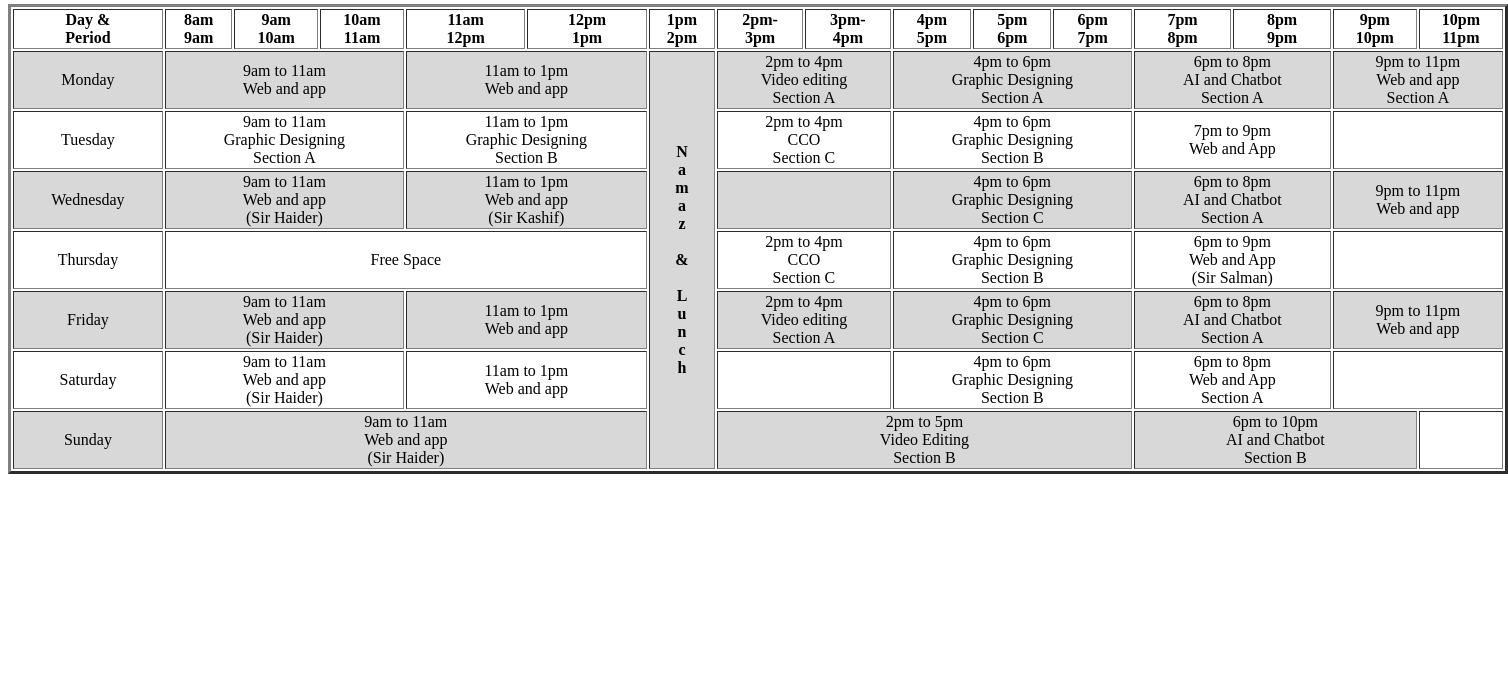
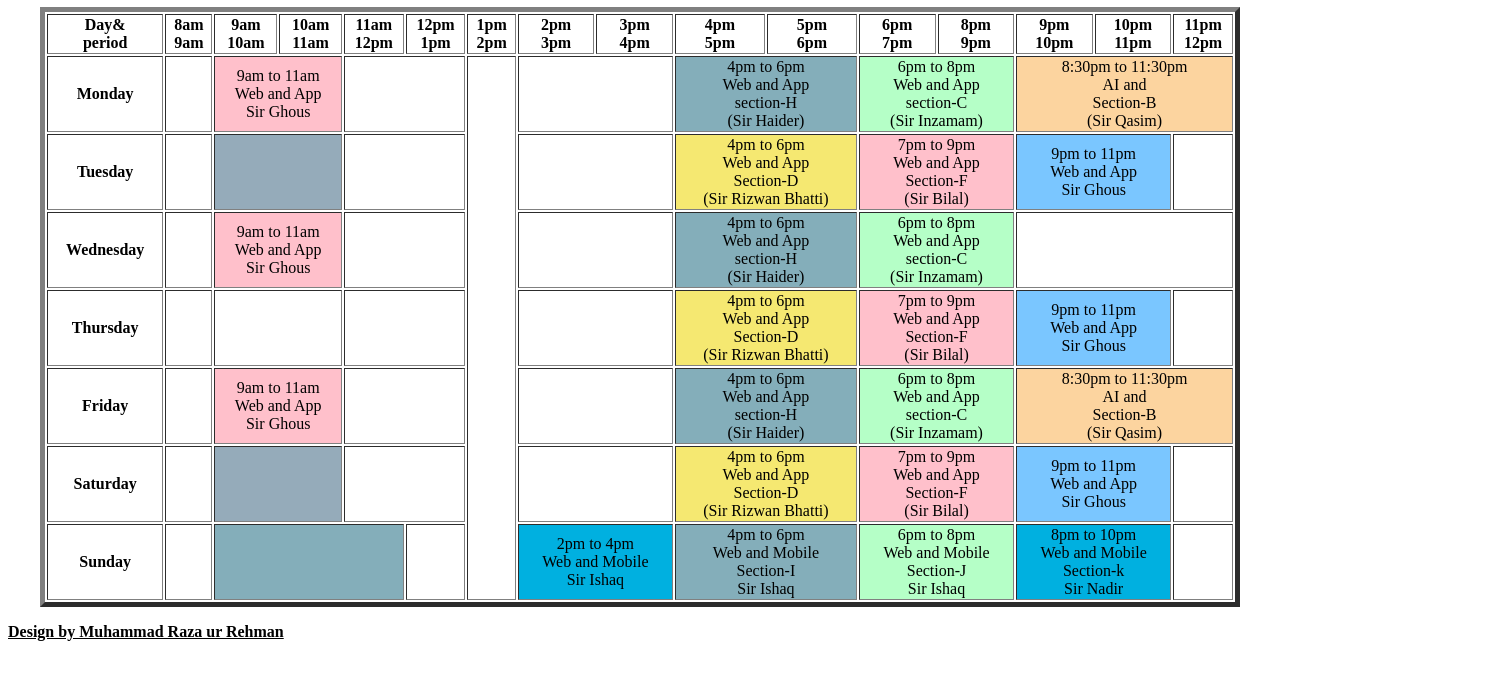
Before and after one commit to Raza-Ur-Rehman/class-schedule, a plain HTML site: page index.html in a window 1280 px wide. Shown: the part 110-800 px from the top of the page, 1508 px wide, since content can reach past the window. Drawn offline with Linux system fonts and the light colour scheme.

Commit message:
aditurium class shedule

```diff
--- a/index.html
+++ b/index.html
@@ -1,104 +1,276 @@
 <!DOCTYPE html>
 <html lang="en">
-
   <head>
     <meta charset="UTF-8" />
+    <meta http-equiv="X-UA-Compatible" content="IE=edge" />
     <meta name="viewport" content="width=device-width, initial-scale=1.0" />
-    <title>lab class schedule</title>
+    <title>Saylani Mass IT Training</title>
   </head>
 
   <body>
-    <!-- header -->
-    <h1 align="center"><u>Saylani Mass IT Training</u></h1>
-    <p align="center">Class Schedule (Lab-1)</p>
-    <!-- table sheet -->
-    <table align="center" border="3" width="1500px">
+    <h1 align="center">
+      Saylani Mass IT Training <br />
+      Class Schedule (Audi)
+    </h1>
+    <table align="center" border="5" width="1200" >
+      <tbody>
         <tr>
-            <th>Day & <br> Period</th>
-            <th>8am<br>9am</th>
-            <th>9am<br>10am</th>
-            <th>10am<br>11am</th>
-            <th>11am<br>12pm</th>
-            <th>12pm<br>1pm</th>
-            <th>1pm<br>2pm</th>
-            <th>2pm-<br>3pm</th>
-            <th>3pm-<br>4pm</t>
-            <th>4pm<br>5pm</th>
-            <th>5pm<br>6pm</th>
-            <th>6pm<br>7pm</th>
-            <th>7pm<br>8pm</th>
-            <th>8pm<br>9pm</th>
-            <th>9pm<br>10pm</th>
-            <th>10pm<br>11pm</th>
+          <th>
+            Day& <br /> period
+          </th>
+          <th>
+            8am <br />
+            9am
+          </th>
+          <th>
+            9am <br />
+            10am
+          </th>
+          <th>
+            10am <br />
+            11am
+          </th>
+          <th>
+            11am <br />
+            12pm
+          </th>
+          <th>
+            12pm <br />
+            1pm
+          </th>
+          <th>
+            1pm <br />
+            2pm
+          </th>
+          <th>
+            2pm <br />
+            3pm
+          </th>
+          <th>
+            3pm <br />
+            4pm
+          </th>
+          <th>
+            4pm <br />
+            5pm
+          </th>
+          <th>
+            5pm <br />
+            6pm
+          </th>
+          <th>
+            6pm <br />
+            7pm
+          </th>
+          <th>
+            8pm <br />
+            9pm
+          </th>
+          <th>
+            9pm <br />
+            10pm
+          </th>
+          <th>
+            10pm <br />
+            11pm
+          </th>
+          <th>
+            11pm <br />
+            12pm
+          </th>
         </tr>
-        <tr align="center" bgcolor="#D8D8D8">
-            <td>Monday</td>
-            <td colspan="3">9am to 11am <br> Web and app</td>
-            <td colspan="2">11am to 1pm <br> Web and app</td>
-            <th rowspan="7">N<br>a<br>m<br>a<br>z <br><br> & <br><br> L<br>u<br>n<br>c<br>h</th>
-            <td colspan="2">2pm to 4pm <br> Video editing <br> Section A</td>
-            <td colspan="3">4pm to 6pm <br> Graphic Designing <br> Section A</td>
-            <td colspan="2">6pm to 8pm <br> AI and Chatbot <br> Section A</td>
-            <td colspan="2">9pm to 11pm <br> Web and app <br> Section A</td>
+        <tr align="center">
+          <th>Monday</th>
+          <td></td>
+          <td bgcolor="pink" colspan="2">
+            9am to 11am <br />
+            Web and App <br />
+            Sir Ghous
+          </td>
+          <td colspan="2"></td>
+          <td rowspan="7"></td>
+          <td colspan="2"></td>
+          <td bgcolor="#84aeba" colspan="2">
+            4pm to 6pm <br />
+            Web and App <br />
+            section-H <br />
+            (Sir Haider)
+          </td>
+          <td bgcolor="#b5ffc7" colspan="2">
+            6pm to 8pm <br />
+            Web and App <br />
+            section-C <br />
+            (Sir Inzamam)
+          </td>
+          <td bgcolor="#fcd49f" colspan="3">
+            8:30pm to 11:30pm <br />
+            AI and <br />
+            Section-B <br />
+            (Sir Qasim)
+          </td>
         </tr>
-
         <tr align="center">
-            <td>Tuesday</td>
-            <td colspan="3">9am to 11am <br> Graphic Designing <br> Section A</td>
-            <td colspan="2">11am to 1pm <br> Graphic Designing <br> Section B</td>
-            <td colspan="2">2pm to 4pm <br> CCO <br> Section C </td>
-            <td colspan="3">4pm to 6pm <br> Graphic Designing <br> Section B</td>
-            <td colspan="2">7pm to 9pm <br> Web and App </td>
+          <th>Tuesday</th>
+          <td></td>
+          <td bgcolor="#95abba" colspan="2"></td>
           <td colspan="2"></td>
+          <td colspan="2"></td>
+          <td bgcolor="#f5e871" colspan="2">
+            4pm to 6pm <br />
+            Web and App <br />
+            Section-D <br />
+            (Sir Rizwan Bhatti)
+          </td>
+          <td bgcolor="pink" colspan="2">
+            7pm to 9pm <br />
+            Web and App <br />
+            Section-F <br />
+            (Sir Bilal)
+          </td>
+          <td bgcolor="#7ac6ff" colspan="2">
+            9pm to 11pm <br />
+            Web and App <br />
+            Sir Ghous
+          </td>
+          <td></td>
         </tr>
-
-        <tr align="center" bgcolor="#D8D8D8">
-            <td>Wednesday</td>
-            <td colspan="3">9am to 11am <br> Web and app <br>(Sir Haider) </td>
-            <td colspan="2">11am to 1pm <br> Web and app <br>(Sir Kashif) </td>
+        <tr align="center">
+          <th>Wednesday</th>
+          <td></td>
+          <td bgcolor="pink" colspan="2">
+            9am to 11am <br />
+            Web and App <br />
+            Sir Ghous
+          </td>
           <td colspan="2"></td>
-            <td colspan="3">4pm to 6pm <br> Graphic Designing <br> Section C</td>
-            <td colspan="2">6pm to 8pm <br> AI and Chatbot <br> Section A</td>
-            <td colspan="2">9pm to 11pm <br> Web and app</td>
+          <td colspan="2"></td>
+          <td bgcolor="#84aeba" colspan="2">
+            4pm to 6pm <br />
+            Web and App <br />
+            section-H <br />
+            (Sir Haider)
+          </td>
+          <td bgcolor="#b5ffc7" colspan="2">
+            6pm to 8pm <br />
+            Web and App <br />
+            section-C <br />
+            (Sir Inzamam)
+          </td>
+          <td colspan="3"></td>
         </tr>
-
         <tr align="center">
-            <td>Thursday</td>
-            <td colspan="5">Free Space</td>
-            <td colspan="2">2pm to 4pm <br> CCO <br> Section C</td>
-            <td colspan="3">4pm to 6pm <br> Graphic Designing <br> Section B</td>
-            <td colspan="2">6pm to 9pm <br> Web and App <br>(Sir Salman) </td>
+          <th>Thursday</th>
+          <td></td>
           <td colspan="2"></td>
+          <td colspan="2"></td>
+          <td colspan="2"></td>
+          <td bgcolor="#f5e871" colspan="2">
+            4pm to 6pm <br />
+            Web and App <br />
+            Section-D <br />
+            (Sir Rizwan Bhatti)
+          </td>
+          <td bgcolor="pink" colspan="2">
+            7pm to 9pm <br />
+            Web and App <br />
+            Section-F <br />
+            (Sir Bilal)
+          </td>
+          <td bgcolor="#7ac6ff" colspan="2">
+            9pm to 11pm <br />
+            Web and App <br />
+            Sir Ghous
+          </td>
+          <td></td>
         </tr>
-
-        <tr align="center" bgcolor="#D8D8D8">
-            <td>Friday</td>
-            <td colspan="3">9am to 11am <br> Web and app <br>(Sir Haider)</td>
-            <td colspan="2">11am to 1pm <br> Web and app</td>
-            <td colspan="2">2pm to 4pm <br> Video editing <br> Section A</td>
-            <td colspan="3">4pm to 6pm <br> Graphic Designing <br> Section C</td>
-            <td colspan="2">6pm to 8pm <br> AI and Chatbot <br> Section A</td>
-            <td colspan="2">9pm to 11pm <br> Web and app</td>
+        <tr align="center">
+          <th>Friday</th>
+          <td></td>
+          <td bgcolor="pink" colspan="2">
+            9am to 11am <br />
+            Web and App <br />
+            Sir Ghous
+          </td>
+          <td colspan="2"></td>
+          <td colspan="2"></td>
+          <td bgcolor="#84aeba" colspan="2">
+            4pm to 6pm <br />
+            Web and App <br />
+            section-H <br />
+            (Sir Haider)
+          </td>
+          <td bgcolor="#b5ffc7" colspan="2">
+            6pm to 8pm <br />
+            Web and App <br />
+            section-C <br />
+            (Sir Inzamam)
+          </td>
+          <td bgcolor="#fcd49f" colspan="3">
+            8:30pm to 11:30pm <br />
+            AI and <br />
+            Section-B <br />
+            (Sir Qasim)
+          </td>
         </tr>
-
         <tr align="center">
-            <td>Saturday</td>
-            <td colspan="3">9am to 11am <br> Web and app <br>(Sir Haider)</td>
-            <td colspan="2">11am to 1pm <br> Web and app</td>
+          <th>Saturday</th>
+          <td></td>
+          <td bgcolor="#95abba" colspan="2"></td>
           <td colspan="2"></td>
-            <td colspan="3">4pm to 6pm <br> Graphic Designing <br> Section B</td>
-            <td colspan="2">6pm to 8pm <br> Web and App <br> Section A</td>
           <td colspan="2"></td>
+          <td bgcolor="#f5e871" colspan="2">
+            4pm to 6pm <br />
+            Web and App <br />
+            Section-D <br />
+            (Sir Rizwan Bhatti)
+          </td>
+          <td bgcolor="pink" colspan="2">
+            7pm to 9pm <br />
+            Web and App <br />
+            Section-F <br />
+            (Sir Bilal)
+          </td>
+          <td bgcolor="#7ac6ff" colspan="2">
+            9pm to 11pm <br />
+            Web and App <br />
+            Sir Ghous
+          </td>
+          <td></td>
         </tr>
-
-        <tr align="center" bgcolor="#D8D8D8">
-            <td>Sunday</td>
-            <td colspan="5">9am to 11am <br> Web and app <br>(Sir Haider)</td>
-            <td colspan="5">2pm to 5pm <br> Video Editing <br> Section B</td>
-            <td colspan="3">6pm to 10pm <br> AI and Chatbot <br> Section B</td>
-            <td bgcolor="#fff"></td>
+        <tr align="center">
+          <th>Sunday</th>
+          <td></td>
+          <td bgcolor="#84aeba" colspan="3"></td>
+          <td></td>
+          <td bgcolor="sky blue" colspan="2">
+            2pm to 4pm <br />
+            Web and Mobile <br />
+            Sir Ishaq
+          </td>
+          <td bgcolor="#84aeba" colspan="2">
+            4pm to 6pm <br />
+            Web and Mobile <br />
+            Section-I <br />
+            Sir Ishaq
+          </td>
+          <td bgcolor="#b5ffc7" colspan="2">
+            6pm to 8pm <br />
+            Web and Mobile <br />
+            Section-J <br />
+            Sir Ishaq
+          </td>
+          <td bgcolor="sky blue" colspan="2">
+            8pm to 10pm <br />
+            Web and Mobile <br />
+            Section-k <br />
+            Sir Nadir
+          </td>
+          <td></td>
         </tr>
+      </tbody>
     </table>
+    <p>
+      <strong><u> Design by Muhammad Raza ur Rehman </u></strong>
+    </p>
   </body>
-
 </html>
```
Lines whose indentation alone changed are shown as unchanged.
